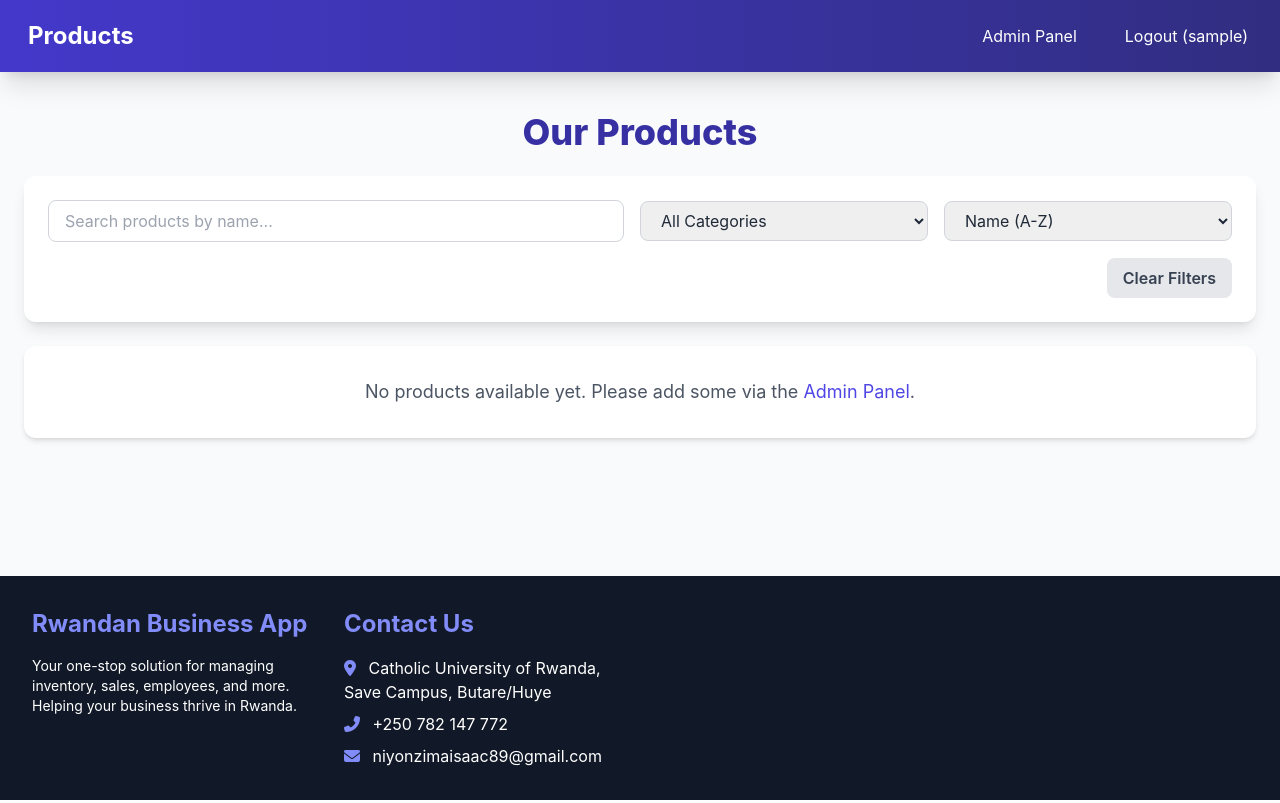
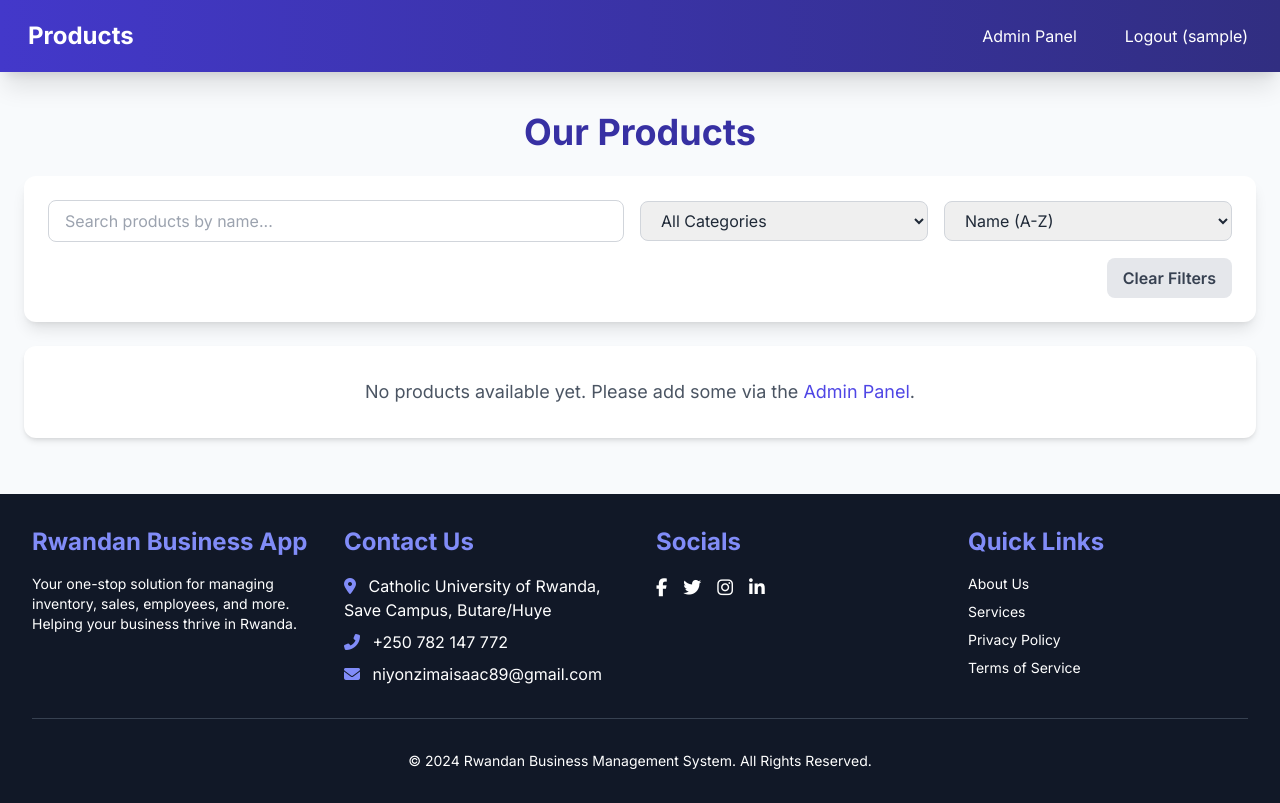
Before and after one commit to Niyonzima123/my_business_app, a Django app: page / in a window 1280 px wide. Run offline with Django 5.2, Linux system fonts and the light colour scheme; the visitor is signed in with stand-in values (Sample User, id 1); data that the repository does not hold is empty; some libraries are stand-ins or nearby versions.

Commit message:
add  OTHER IMPROVEMENT

```diff
--- a/templates/base.html
+++ b/templates/base.html
@@ -70,9 +70,14 @@
     }
     </script>
 
+    {# --- Favicon (Best Practice) --- #}
+    <link rel="icon" href="{% static 'images/favicon.ico' %}">
+
     {# Tailwind & Icons #}
     <script src="https://cdn.tailwindcss.com"></script>
     <link rel="stylesheet" href="https://cdnjs.cloudflare.com/ajax/libs/font-awesome/6.5.2/css/all.min.css" crossorigin="anonymous" referrerpolicy="no-referrer" />
+    <link href="https://fonts.googleapis.com/css2?family=Inter:wght@400;600;700&display=swap" rel="stylesheet">
+
 
     <style>
         body {
@@ -169,5 +174,39 @@
             </ul>
         </div>
         <div>
-            <h3 class="text-2xl font-bold mb-4 text-indigo-400"></h3>
-            <div class="flex justify-center md:justify-start space-x
+            <h3 class="text-2xl font-bold mb-4 text-indigo-400">Socials</h3>
+            <div class="flex justify-center md:justify-start space-x-4">
+                <a href="https://www.facebook.com/YourBusinessPage" class="text-white hover:text-indigo-400 transition-colors" aria-label="Facebook"><i class="fab fa-facebook-f text-lg"></i></a>
+                <a href="https://twitter.com/YourBusinessPage" class="text-white hover:text-indigo-400 transition-colors" aria-label="Twitter"><i class="fab fa-twitter text-lg"></i></a>
+                <a href="https://www.instagram.com/YourBusinessPage" class="text-white hover:text-indigo-400 transition-colors" aria-label="Instagram"><i class="fab fa-instagram text-lg"></i></a>
+                <a href="https://www.linkedin.com/in/YourBusinessPage" class="text-white hover:text-indigo-400 transition-colors" aria-label="LinkedIn"><i class="fab fa-linkedin-in text-lg"></i></a>
+            </div>
+        </div>
+        <div>
+            <h3 class="text-2xl font-bold mb-4 text-indigo-400">Quick Links</h3>
+            <ul class="space-y-2 text-sm">
+                <li><a href="#" class="hover:text-indigo-400 transition-colors">About Us</a></li>
+                <li><a href="#" class="hover:text-indigo-400 transition-colors">Services</a></li>
+                <li><a href="#" class="hover:text-indigo-400 transition-colors">Privacy Policy</a></li>
+                <li><a href="#" class="hover:text-indigo-400 transition-colors">Terms of Service</a></li>
+            </ul>
+        </div>
+    </div>
+    <div class="container mx-auto text-center text-sm mt-8 pt-8 border-t border-gray-700">
+        &copy; 2024 Rwandan Business Management System. All Rights Reserved.
+    </div>
+</footer>
+
+<script>
+    document.addEventListener('DOMContentLoaded', function() {
+        const menuToggle = document.getElementById('menu-toggle');
+        const menu = document.getElementById('menu');
+
+        menuToggle.addEventListener('click', function() {
+            menu.classList.toggle('hidden');
+        });
+    });
+</script>
+
+</body>
+</html>
```
